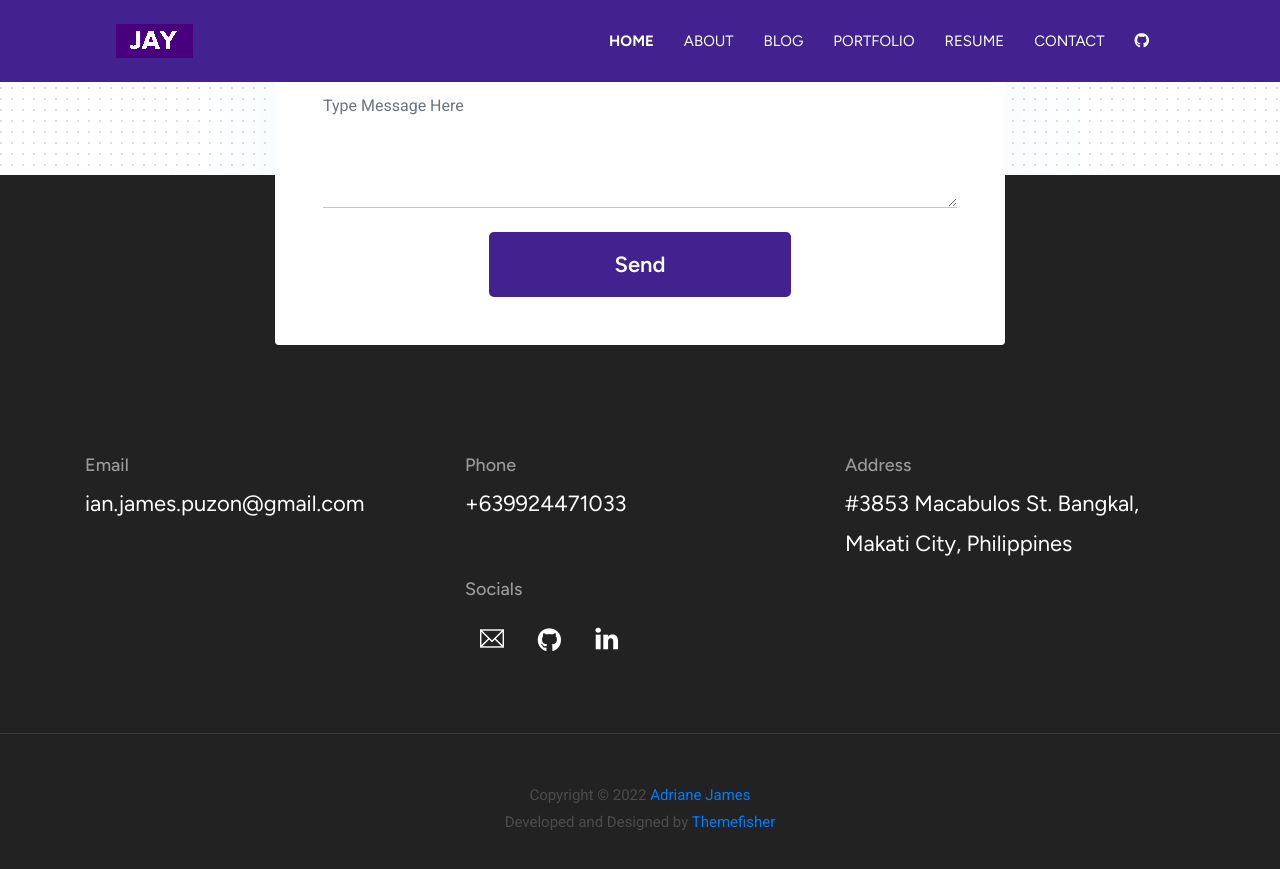
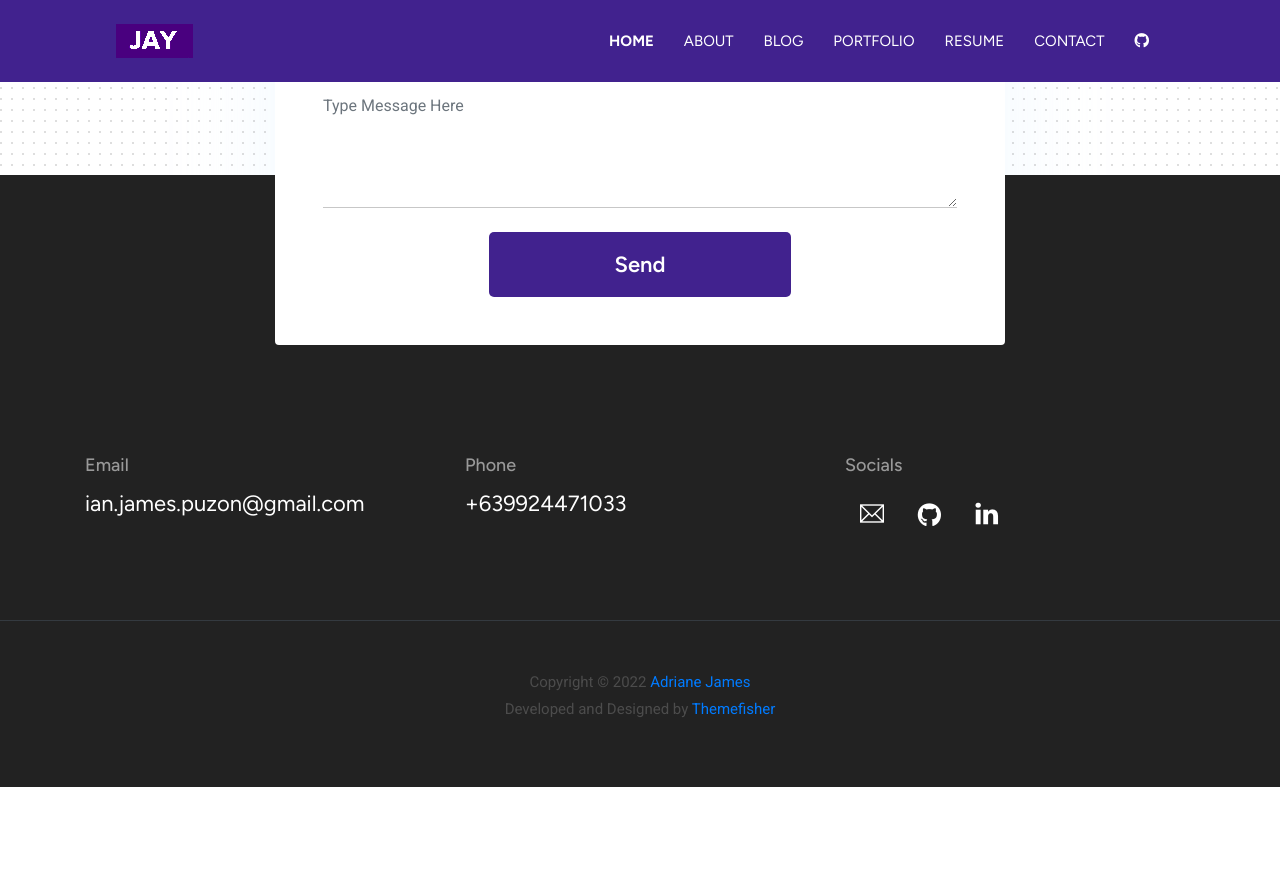
Before and after one commit to lonewanderer27/lonewanderer27.github.io, a Jekyll site: the page built from index.html, in a window 1280 px wide and 900 px high, scrolled down 7082 px. Shown: the top 869 px of the window. Built offline with Jekyll 4.4.1, drawn with Linux system fonts in a browser that asks for light colours; nearby versions of some CDN libraries; after the commit the page ends 7869 px from its top, so only the background shows below that.

Commit message:
feat: remove address and fix footer styling

```diff
--- a/_data/settings.yml
+++ b/_data/settings.yml
@@ -8,7 +8,6 @@ author: lonewanderer27
 description: Hi I’m Jay and I’m a Front End Web Developer with a year of hands-on experience designing, developing and implementing web applications and solutions.
 email: ian.james.puzon@gmail.com
 phone: "+639924471033"
-address: "#3853 Macabulos St. Bangkal, Makati City, Philippines"
 copyright: Copyright &copy; 2022 [Adriane James](https://github.com/lonewanderer27) <br> Developed and Designed by [Themefisher](https://themefisher.com)
 
 menu:
--- a/_includes/footer.html
+++ b/_includes/footer.html
@@ -3,23 +3,17 @@
   <div class="section">
     <div class="container">
       <div class="row">
-        <div class="col-md-4">
+        <div class="col-lg-4 col-12">
           <h5 class="text-light">Email</h5>
           <p class="text-white paragraph-lg font-secondary">
             <a class="text-white" href="mailto:{{ site.data.settings.email }}">{{ site.data.settings.email }}</a>
           </p>
         </div>
-        <div class="col-md-4">
+        <div class="col-lg-4 col-12">
           <h5 class="text-light">Phone</h5>
           <p class="text-white paragraph-lg font-secondary">{{ site.data.settings.phone }}</p>
         </div>
-        <div class="col-md-4">
-          <h5 class="text-light">Address</h5>
-          <p class="text-white paragraph-lg font-secondary">{{ site.data.settings.address }}</p>
-        </div>
-      </div>
-      <div class="row justify-content-md-center">
-        <div class="col-md-4 socials-footer">
+        <div class="col-lg-4 col-12 socials-footer">
           <h5 class="text-light">Socials</h5><br/>
           {% for social in site.data.settings.social %}
           <li>
```
Also changed, not shown: README.md.
